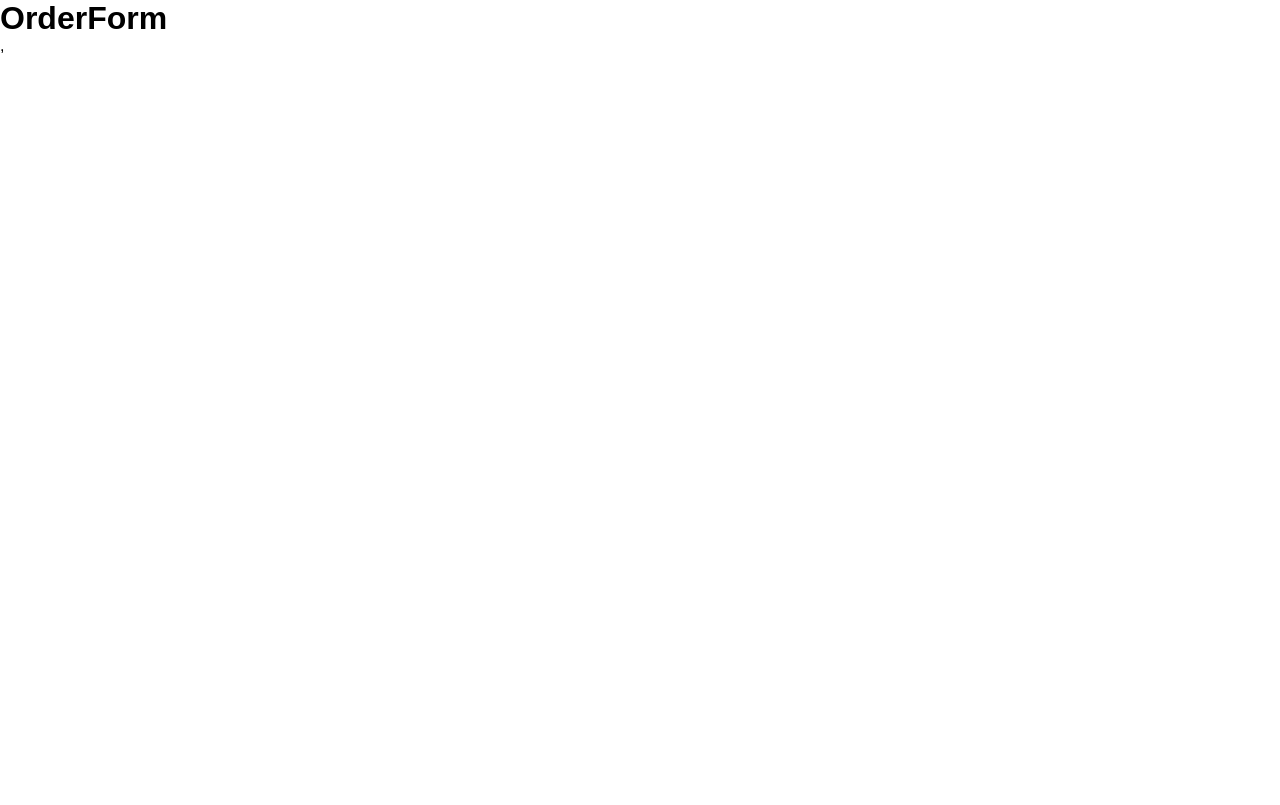
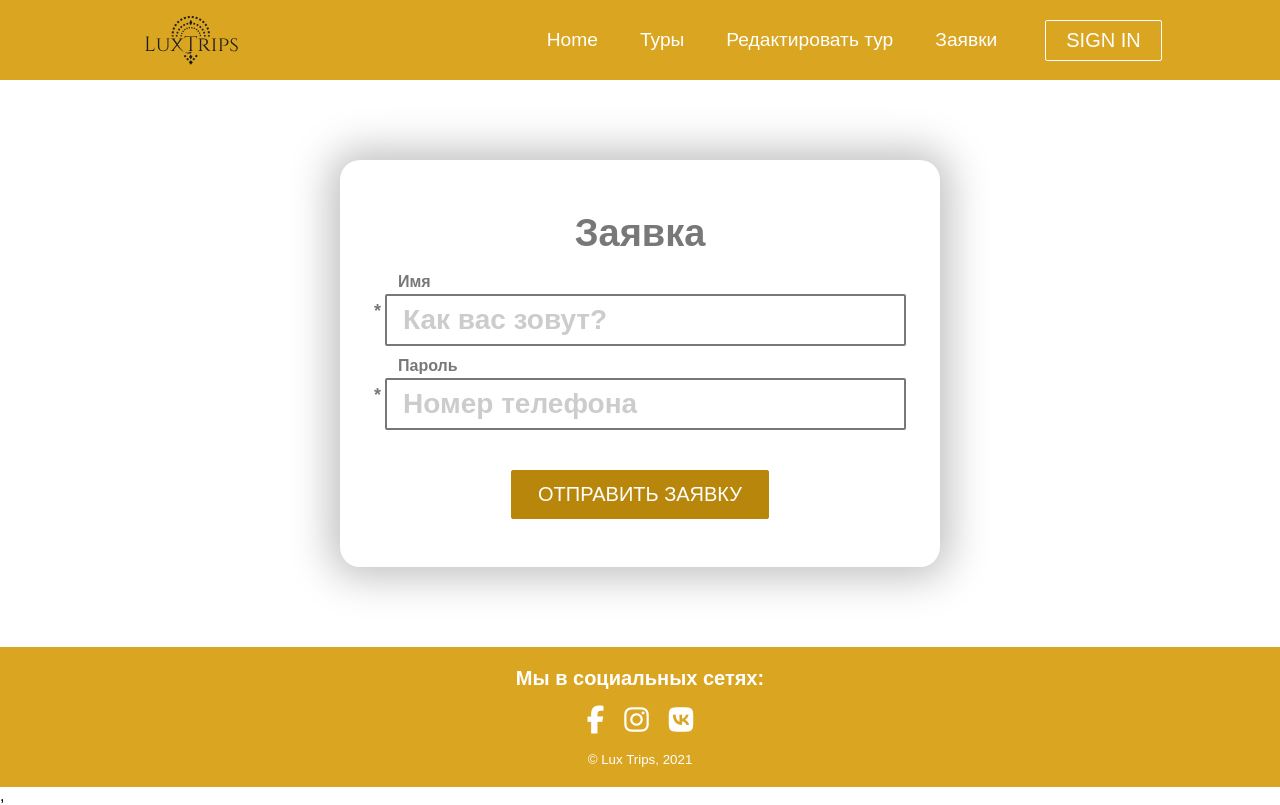
Before and after one commit to NattiNatasha/travelAgency-project, a React (Create React App) app in the folder final-project/: page /order in a window 1280 px wide. Built offline with nearby package versions, Linux system fonts and the light colour scheme.

Commit message:
Добавлена форма заявки

```diff
--- /dev/null
+++ b/final-project/src/components/OrderForm/OrderForm.css
@@ -0,0 +1,115 @@
+.order-form{
+    padding-top: 80px;
+    position: relative;
+    padding-bottom: 80px;
+}
+
+.order-form__container{
+    display: flex;
+    flex-direction: column;
+    justify-content: center;
+    background: #FFFFFF;
+    box-shadow: 0px 0px 40px 10px rgba(0, 0, 0, 0.25);
+    border-radius: 20px;
+    margin: 0 auto;
+    width: 600px;
+    padding: 24px 34px;
+}
+
+.order-form__title{
+    font-weight: 700;
+    font-size: 38px;
+    line-height: 50px;
+    color: #787878;
+    text-align: center;
+    margin-top: 24px;
+    padding-bottom: 16px;
+}
+
+.order-form-input__mb-12{
+    margin-bottom: 12px;
+}
+
+.order-form-input__mb-16{
+    margin-bottom: 16px;
+}
+
+.order-form-input__label-email, .order-form-input__label-password{
+    display: block;
+    font-weight: 700;
+    font-size: 16px;
+    line-height: 16px;
+    color: #787878;
+    margin-bottom: 4px;
+    padding-left: 24px;
+}
+
+.order-form-input__input{
+    outline: none;
+    border: 2px solid #787878;
+    border-radius: 2px;
+    padding: 6px 16px;
+    font-size: 28px;
+    font-weight: 700;
+    line-height: 36px;
+    width: 100%;
+    color: #787878;
+}
+
+.required{
+    display: flex;
+    justify-content: space-between;
+}
+
+.asterixEmail, .asterixPassword{
+    margin-right: 4px;
+    padding-top: 8px;
+    font-weight: 700;
+    font-size: 18px;
+    line-height: 18px;
+    color: #787878;
+}
+
+.order-form-input__input::placeholder{
+    font-weight: 700;
+    font-size: 28px;
+    line-height: 36px;
+    color: #CCCCCC;
+}
+
+.order-form__button{
+    margin: 0 auto;
+    padding: 24px 0;
+}
+
+@media screen and (min-width: 320px) and (max-width: 768px){
+
+    .order-form{
+        padding: 20px;
+        height: 100%;
+    }
+
+    .order-form__container{
+        width: 100%;
+        height: 100%;
+        padding-top: 36px;
+    }
+
+    .order-form__title{
+        font-size: 60px;
+    }
+
+    .order-form-input__label-email, .order-form-input__label-password{
+        margin-top: 36px;
+        font-size: 24px;
+        line-height: 16px;
+        margin-bottom: 8px;
+    }
+
+    .order-form__button{
+        margin-top: 64px;
+        font-size: 28px;
+        line-height: 16px;
+        padding: 32px 64px;
+    }
+}
--- /dev/null
+++ b/final-project/src/components/OrderForm/OrderForm.jsx
@@ -0,0 +1,45 @@
+import React, {useState} from 'react';
+import '../../App.css';
+import { Button } from '../Button/Button';
+import './OrderForm.css';
+import {Link} from "react-router-dom";
+
+
+function OrderForm() {
+
+    return (
+        <>
+            <main className="order-form">
+                <form className="order-form__container" >
+                    <h1 className="order-form__title">Заявка</h1>
+                    <div className="order-form-input__mb-12 order-form-input">
+                        <label htmlFor="Имя" className="order-form-input__label-email">Имя</label>
+                        <div className="required">
+                            <span className="asterixEmail">*</span>
+                            <input type="text" name='text' className="order-form-input__input"
+                                   placeholder="Как вас зовут?" />
+                        </div>
+                    </div>
+                    <div className="order-form-input__mb-16 order-form-input">
+                        <label htmlFor="password" className="order-form-input__label-password">Пароль</label>
+                        <div className="required">
+                            <span className="asterixPassword">*</span>
+                            <input type="text" name='password' className="order-form-input__input"
+                                   placeholder="Номер телефона" />
+                        </div>
+                    </div>
+                    <div className='order-form__button'>
+                        <Button
+                            buttonStyle='btn--primary'
+                            buttonSize='btn--large'
+                        >
+                            ОТПРАВИТЬ ЗАЯВКУ
+                        </Button>
+                    </div>
+                </form>
+            </main>
+        </>
+    )
+}
+
+    export default OrderForm;
--- a/final-project/src/components/pages/OrderFormPage.jsx
+++ b/final-project/src/components/pages/OrderFormPage.jsx
@@ -1,11 +1,17 @@
-import React from "react";
+import React, {useEffect, useState} from "react";
 import '../../App.css';
-import {Redirect} from "react-router-dom";
+import OrderForm from "../OrderForm/OrderForm";
+import Header from "../Header/Header";
+import Footer from "../Footer/Footer";
 
 function OrderFormPage () {
-    return (
-        <h1>OrderForm</h1>
-    )
-}
+        return (
+            <>
+                <Header />
+                <OrderForm/>
+                <Footer/>
+            </>
+        )
+    }
 
-export default OrderFormPage;
+    export default OrderFormPage;
```
